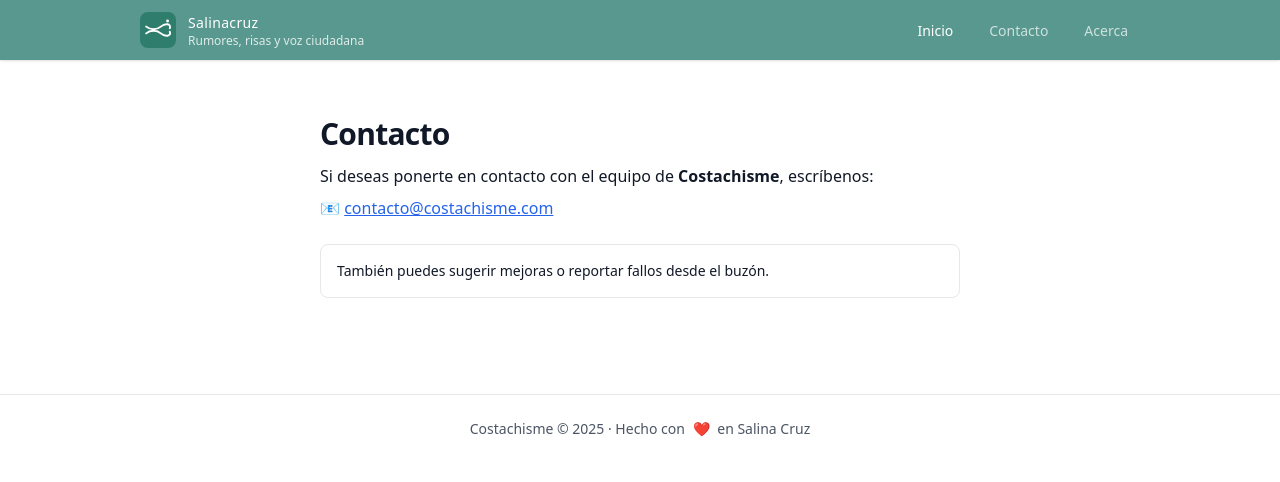
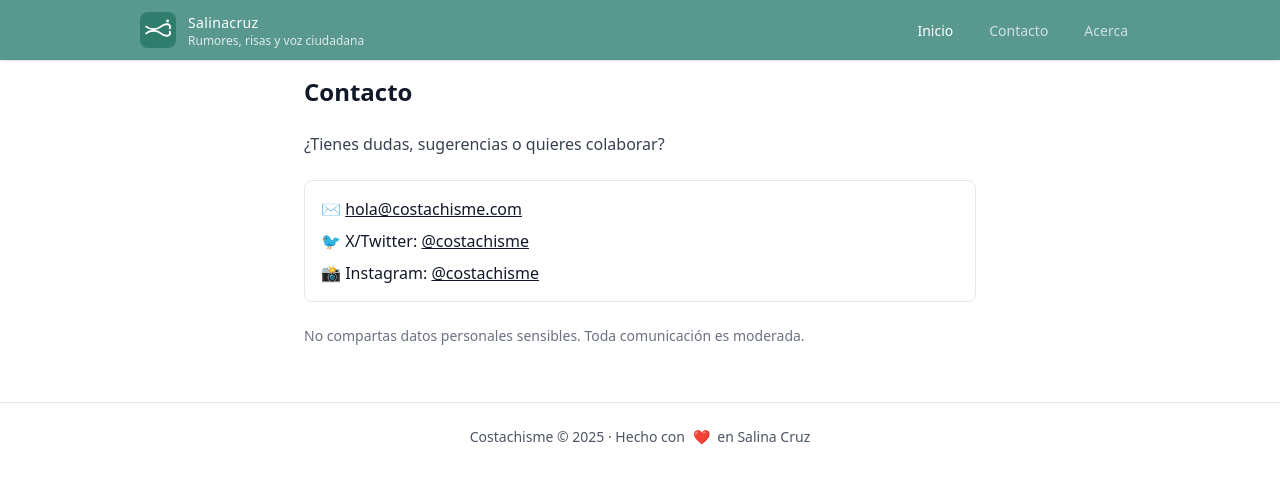
Before and after one commit to pokeron2025/costachisme, a Next.js app: page /contacto in a window 1280 px wide. Shown: the top 482 px of the page. Built offline with nearby package versions, Linux system fonts and the light colour scheme.

Commit message:
Update page.tsx

```diff
--- a/app/contacto/page.tsx
+++ b/app/contacto/page.tsx
@@ -1,25 +1,33 @@
-// app/contacto/page.tsx
+export const metadata = {
+  title: "Contacto — Costachisme",
+  description: "Formas de contacto con Costachisme",
+};
+
 export default function ContactoPage() {
   return (
-    <div className="max-w-2xl mx-auto py-10 px-4">
-      <h1 className="text-3xl font-extrabold tracking-tight mb-3">Contacto</h1>
-
-      <p className="text-muted-foreground mb-2">
-        Si deseas ponerte en contacto con el equipo de <strong>Costachisme</strong>, escríbenos:
+    <section className="max-w-2xl mx-auto space-y-6">
+      <h1 className="text-2xl font-bold">Contacto</h1>
+      <p className="text-gray-700">
+        ¿Tienes dudas, sugerencias o quieres colaborar?
       </p>
 
-      <p className="mb-6">
-        📧{" "}
-        <a href="mailto:contacto@costachisme.com" className="text-blue-600 underline">
-          contacto@costachisme.com
-        </a>
-      </p>
-
-      <div className="rounded-lg border p-4 bg-card">
-        <p className="text-sm text-muted-foreground">
-          También puedes sugerir mejoras o reportar fallos desde el buzón.
+      <div className="rounded-lg border p-4 space-y-2">
+        <p>
+          ✉️ <a className="underline" href="mailto:hola@costachisme.com">hola@costachisme.com</a>
+        </p>
+        <p>
+          🐦 X/Twitter:{" "}
+          <a className="underline" href="https://x.com" target="_blank"> @costachisme</a>
+        </p>
+        <p>
+          📸 Instagram:{" "}
+          <a className="underline" href="https://instagram.com" target="_blank">@costachisme</a>
         </p>
       </div>
-    </div>
+
+      <p className="text-sm text-gray-500">
+        No compartas datos personales sensibles. Toda comunicación es moderada.
+      </p>
+    </section>
   );
 }
```
